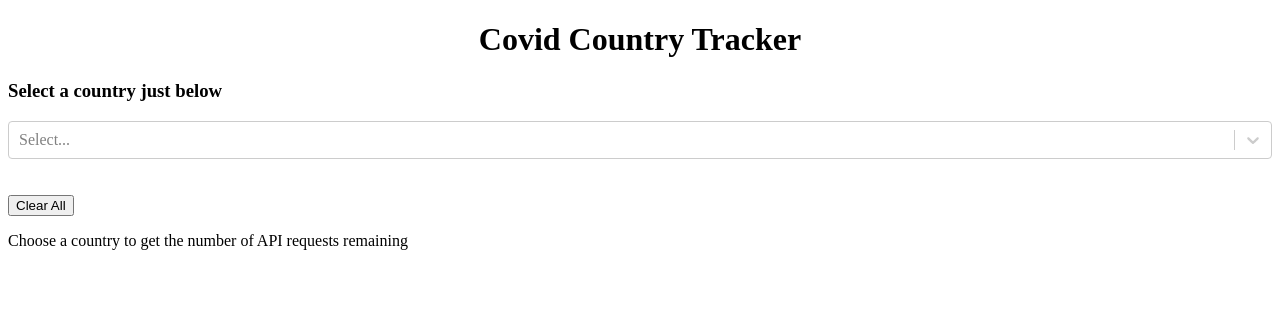
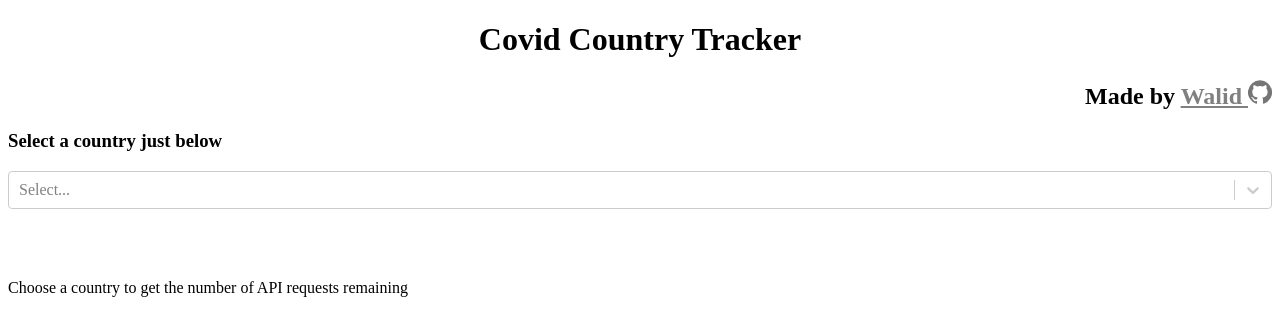
Before and after one commit to Mysticboi/covid-tracker, a React (Create React App) app: page / in a window 1280 px wide. Shown: the top 336 px of the page. Built offline with nearby package versions, Linux system fonts and the light colour scheme.

Commit message:
Clear button

```diff
--- a/package.json
+++ b/package.json
@@ -4,6 +4,7 @@
   "private": true,
   "dependencies": {
     "@material-ui/core": "^4.11.4",
+    "@material-ui/icons": "^4.11.2",
     "@testing-library/jest-dom": "^5.11.4",
     "@testing-library/react": "^11.1.0",
     "@testing-library/user-event": "^12.1.10",
--- a/src/App.js
+++ b/src/App.js
@@ -1,10 +1,12 @@
 import { useState } from 'react';
 
 import BasicTable from './components/BasicTable';
+import { GitHub, Delete } from '@material-ui/icons';
+import { Button } from '@material-ui/core';
 
 import countries from './data/countries.json';
 import Select from 'react-select';
-import { fetchLatestCovidStatus } from './util/api';
+import { fetchTotalCovidStatus } from './util/api';
 
 const countriesOptions = countries.map((item) => {
   const name = item.name;
@@ -14,7 +16,7 @@ const countriesOptions = countries.map((item) => {
 function App() {
   // const [selectedCountry, setSelectedCountry] = useState('');
   const [remainingRequests, setRemainingRequests] = useState(0);
-  const [latestCovidCountry, setLatestCovidCountry] = useState([]);
+  const [totalCovidCountry, setTotalCovidCountry] = useState([]);
   const [dateLastUpdateTotal, setDateLastUpdateTotal] = useState('');
   const [error, setError] = useState('');
 
@@ -22,12 +24,12 @@ function App() {
     // e represents the select object {value: ... , label: ...}
     // setSelectedCountry(e.value);
     try {
-      const response = await fetchLatestCovidStatus(e.value);
+      const response = await fetchTotalCovidStatus(e.value);
       setRemainingRequests(response.headers['x-ratelimit-requests-remaining']);
       const data = response.data[0];
       console.log('data', data);
 
-      const keys = latestCovidCountry.map((item) => item.code);
+      const keys = totalCovidCountry.map((item) => item.code);
       const index = keys.indexOf(data.code);
       if (index !== -1) {
         setError(`Country already selected, check row ${index + 1} `);
@@ -37,8 +39,12 @@ function App() {
         setError(`No data available for ${data.country}`);
         return;
       }
-      setLatestCovidCountry([...latestCovidCountry, data]);
-      setDateLastUpdateTotal(data.lastUpdate.split('T')[0]);
+      setTotalCovidCountry([...totalCovidCountry, data]);
+      // if dateLastUpdate not already available we get it from the data
+      !dateLastUpdateTotal &&
+        setDateLastUpdateTotal(
+          data.lastUpdate.split('T')[0].split('-').reverse().join('-')
+        );
       error && setError('');
     } catch (error) {
       console.error(error);
@@ -48,26 +54,45 @@ function App() {
   return (
     <div className="App">
       <h1 style={{ textAlign: 'center' }}>Covid Country Tracker</h1>
+      <h2 style={{ textAlign: 'right' }}>
+        Made by{' '}
+        <a
+          href="https://github.com/Mysticboi"
+          target="_blank"
+          rel="noreferrer"
+          style={{ color: 'gray' }}
+        >
+          Walid
+          <span> </span>
+          <GitHub color="action" />
+        </a>
+      </h2>
       <h3>Select a country just below</h3>
       <Select options={countriesOptions} onChange={handleSelectChange} />
       <br />
       <h3 style={{ color: 'red', fontStyle: 'italic' }}>{error}</h3>
-      {latestCovidCountry.length !== 0 && (
+      {totalCovidCountry.length !== 0 && (
         <h3>
           Current total covid stats (Last updated on {dateLastUpdateTotal})
         </h3>
       )}
-      <BasicTable rows={latestCovidCountry} />
-
-      <button
+      <BasicTable rows={totalCovidCountry} />
+      <br />
+      {totalCovidCountry.length !== 0 && (
+        <Button
+          variant="outlined"
+          color="primary"
+          size="small"
+          startIcon={<Delete />}
           onClick={() => {
             setDateLastUpdateTotal('');
-          setLatestCovidCountry([]);
+            setTotalCovidCountry([]);
             setError('');
           }}
         >
           Clear All
-      </button>
+        </Button>
+      )}
 
       {remainingRequests !== 0 && (
         <p>
--- a/src/util/api.js
+++ b/src/util/api.js
@@ -1,6 +1,6 @@
 import axios from 'axios';
 
-export const fetchLatestCovidStatus = async (countryName) => {
+export const fetchTotalCovidStatus = async (countryName) => {
   const options = {
     method: 'GET',
     url: 'https://covid-19-data.p.rapidapi.com/country',
@@ -18,10 +18,10 @@ export const fetchLatestCovidStatus = async (countryName) => {
     return Promise.reject(error);
   }
 };
-
-/*const testFetch = async () => {
+/*
+const testFetch = async () => {
   try {
-    const testResponse = await fetchLatestCovidStatus('france');
+    const testResponse = await fetchTotalCovidStatus('france');
     console.log('Testresponse', testResponse);
   } catch (error) {
     console.error(error);
```
Also changed, not shown: 1 other file (tests, documents, lock files or other folders). Lines whose indentation alone changed are shown as unchanged.
